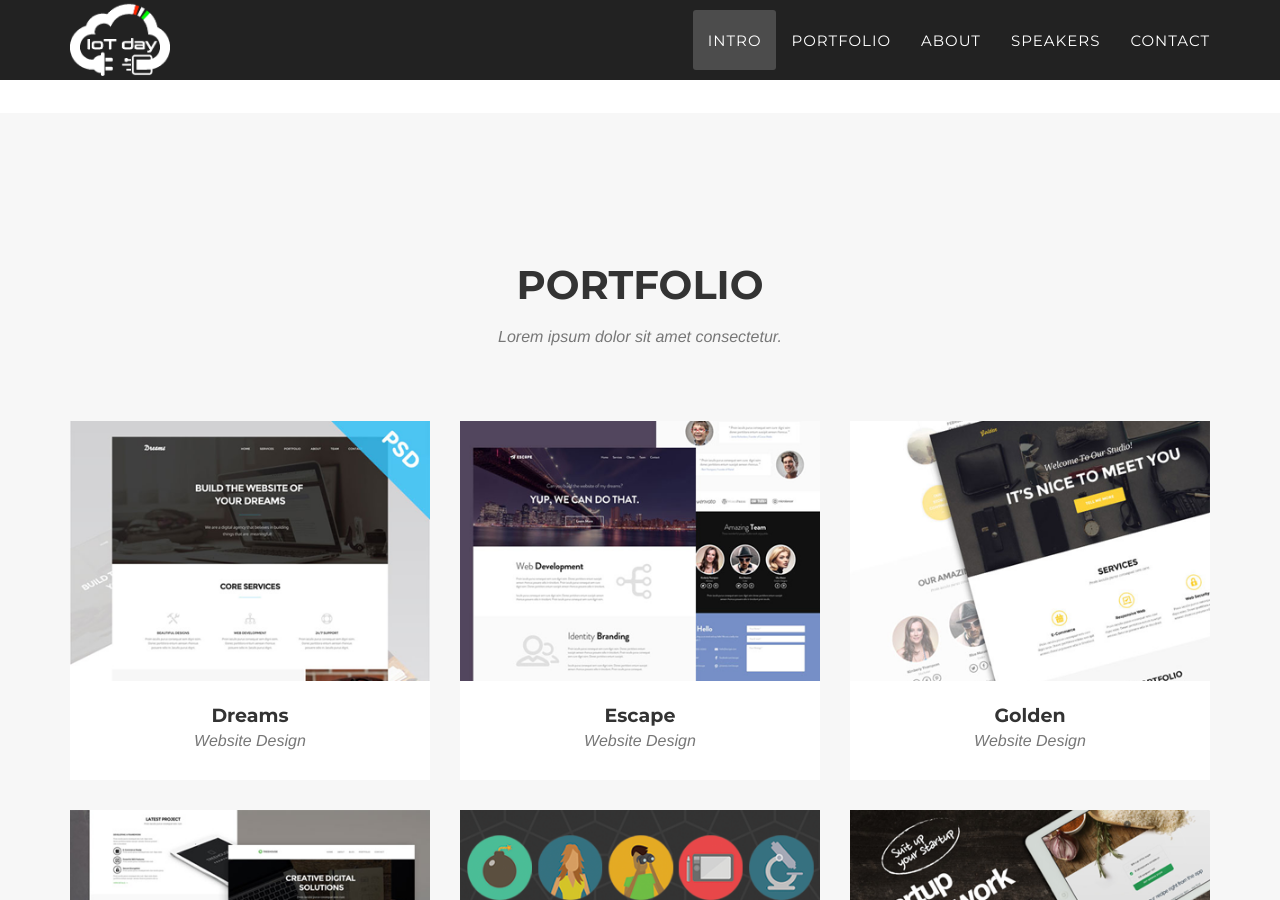
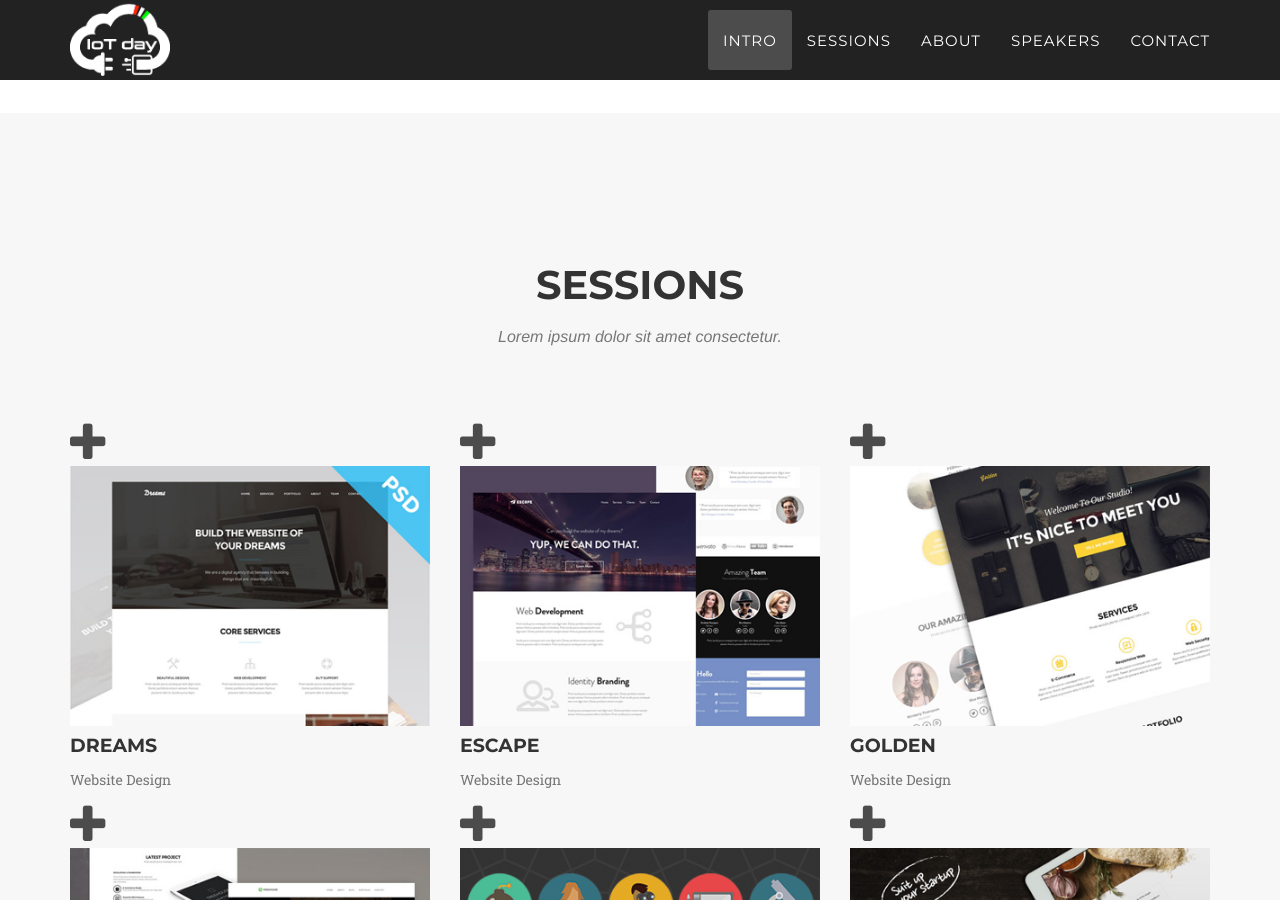
Before and after one commit to iotdayit/iotdayit.github.io, a Jekyll site: the page built from index.html, in a window 1280 px wide and 900 px high, scrolled down 1576 px. Built offline with Jekyll 4.4.1, drawn with Linux system fonts in a browser that asks for light colours; some web fonts are replaced.

Commit message:
Changed portfolio to sessions section

```diff
--- a/_includes/header.html
+++ b/_includes/header.html
@@ -22,7 +22,7 @@
                         <a class="page-scroll" href="#intro">Intro</a>
                     </li>
                     <li>
-                        <a class="page-scroll" href="#portfolio">Portfolio</a>
+                        <a class="page-scroll" href="#sessions">Sessions</a>
                     </li>
                     <li>
                         <a class="page-scroll" href="#about">About</a>
--- a/_includes/modals.html
+++ b/_includes/modals.html
@@ -1,6 +1,6 @@
- <!-- Portfolio Modals -->
+ <!-- Sessions Modals -->
  {% for post in site.posts %}
-    <div class="portfolio-modal modal fade" id="portfolioModal{{ post.modal-id }}" tabindex="-1" role="dialog" aria-hidden="true">
+    <div class="sessions-modal modal fade" id="sessionsModal{{ post.modal-id }}" tabindex="-1" role="dialog" aria-hidden="true">
         <div class="modal-content">
             <div class="close-modal" data-dismiss="modal">
                 <div class="lr">
@@ -14,7 +14,7 @@
                         <div class="modal-body">
                             <h2>{{ post.title }}</h2>
                             <hr class="star-primary">
-                            <img src="img/portfolio/{{ post.img }}" class="img-responsive img-centered" alt="{{ post.alt }}">
+                            <img src="img/sessions/{{ post.img }}" class="img-responsive img-centered" alt="{{ post.alt }}">
                             <p>{{ post.description }}</p>
                             <ul class="list-inline item-details">
                                 <li>Client:
--- a/_includes/portfolio_grid.html
+++ b/_includes/sessions.html
@@ -1,24 +1,24 @@
-<!-- Portfolio Grid Section -->
-    <section id="portfolio" class="bg-light-gray">
+<!-- Sessopms Grid Section -->
+    <section id="sessions" class="bg-light-gray">
         <div class="container">
             <div class="row">
                 <div class="col-lg-12 text-center">
-                    <h2 class="section-heading">Portfolio</h2>
+                    <h2 class="section-heading">Sessions</h2>
                     <h3 class="section-subheading text-muted">Lorem ipsum dolor sit amet consectetur.</h3>
                 </div>
             </div>
             <div class="row">
             {% for post in site.posts %}
-                <div class="col-md-4 col-sm-6 portfolio-item">
-                    <a href="#portfolioModal{{ post.modal-id }}" class="portfolio-link" data-toggle="modal">
-                        <div class="portfolio-hover">
-                            <div class="portfolio-hover-content">
+                <div class="col-md-4 col-sm-6 sessions-item">
+                    <a href="#sessionsModal{{ post.modal-id }}" class="sessions-link" data-toggle="modal">
+                        <div class="sessions-hover">
+                            <div class="sessions-hover-content">
                                 <i class="fa fa-plus fa-3x"></i>
                             </div>
                         </div>
-                        <img src="img/portfolio/{{ post.thumbnail }}" class="img-responsive img-centered" alt="">
+                        <img src="img/sessions/{{ post.thumbnail }}" class="img-responsive img-centered" alt="">
                     </a>
-                    <div class="portfolio-caption">
+                    <div class="sessions-caption">
                         <h4>{{ post.title }}</h4>
                         <p class="text-muted">{{ post.subtitle }}</p>
                     </div>
--- a/_layouts/default.html
+++ b/_layouts/default.html
@@ -8,7 +8,7 @@
 
     {% include header.html %}
     {% include intro.html %}
-    {% include portfolio_grid.html %}
+    {% include sessions.html %}
     {% include about.html %}
     {% include speakers.html %}
     {% include sponsors.html %}
```
Also changed, not shown: img/sessions/dreams-thumbnail.png (renamed from img/portfolio/dreams-thumbnail.png), img/sessions/dreams.png (renamed from img/portfolio/dreams.png), img/sessions/escape-thumbnail.png (renamed from img/portfolio/escape-thumbnail.png), img/sessions/escape.png (renamed from img/portfolio/escape.png), img/sessions/golden-thumbnail.png (renamed from img/portfolio/golden-thumbnail.png), img/sessions/golden.png (renamed from img/portfolio/golden.png), img/sessions/roundicons-thumbnail.png (renamed from img/portfolio/roundicons-thumbnail.png), img/sessions/roundicons.png (renamed from img/portfolio/roundicons.png), img/sessions/startup-framework-thumbnail.png (renamed from img/portfolio/startup-framework-thumbnail.png), img/sessions/startup-framework.png (renamed from img/portfolio/startup-framework.png), img/sessions/treehouse-thumbnail.png (renamed from img/portfolio/treehouse-thumbnail.png), img/sessions/treehouse.png (renamed from img/portfolio/treehouse.png).
